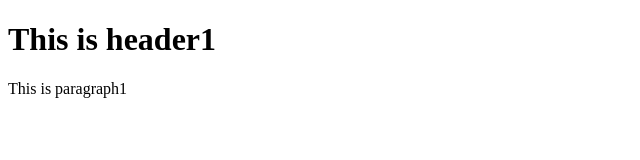
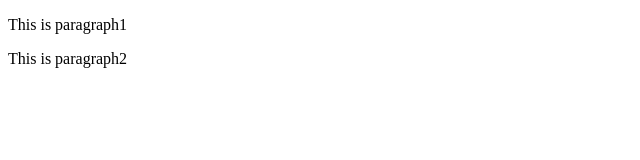
Before and after one commit to Guy2912/html-demo, a plain HTML site: page index.html in a window 1280 px wide. Shown: the whole page, without its empty margins (0-640 px from the left). Drawn offline with Linux system fonts and the light colour scheme.

Commit message:
Update title, delete header, add paragraph

```diff
--- a/index.html
+++ b/index.html
@@ -2,15 +2,15 @@
 <html>
     <head>
         <title>
-            Basic Git
+            Basic Git with Vscode
         </title>
     </head>
     <body>
-        <h1>
-            This is header1
-        </h1>
         <p>
             This is paragraph1
         </p>
+        <p>
+            This is paragraph2
+        </p>
 </body>
 </html>
```
